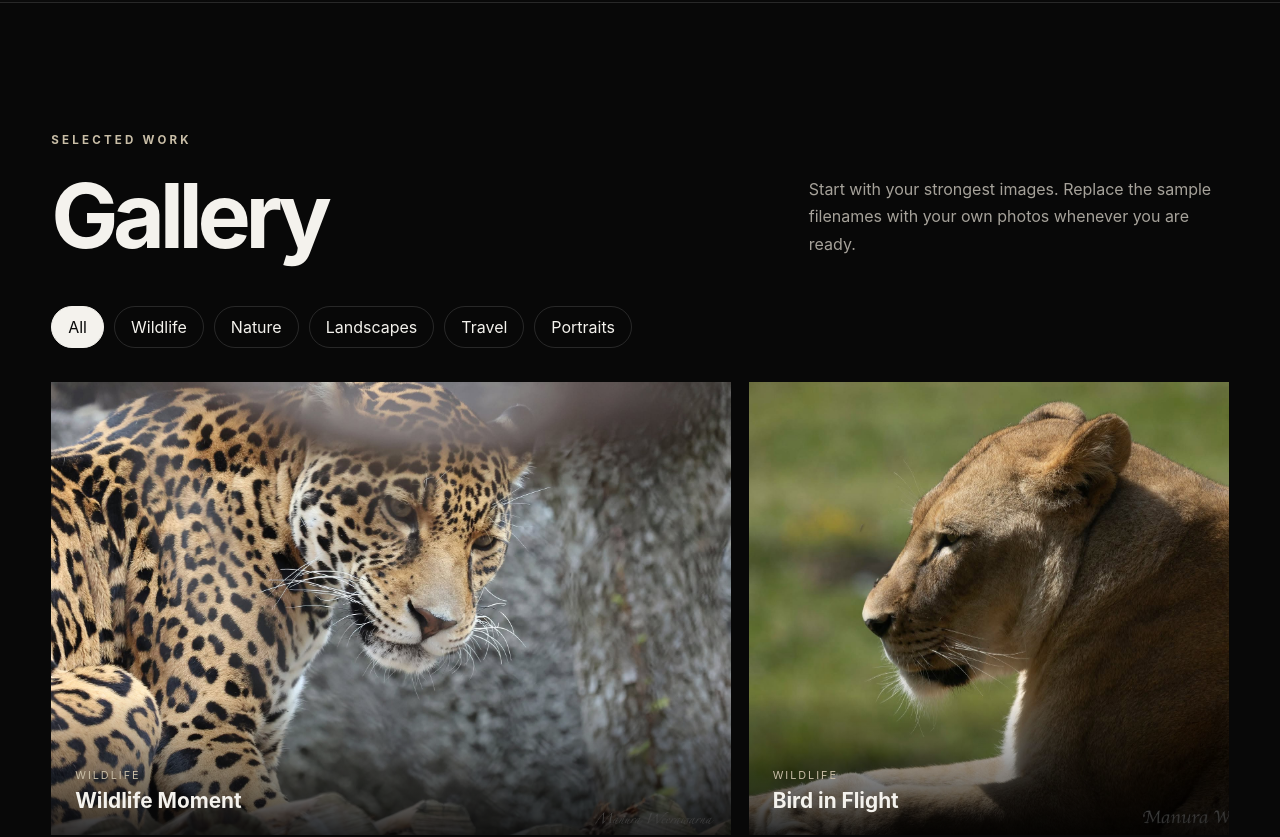
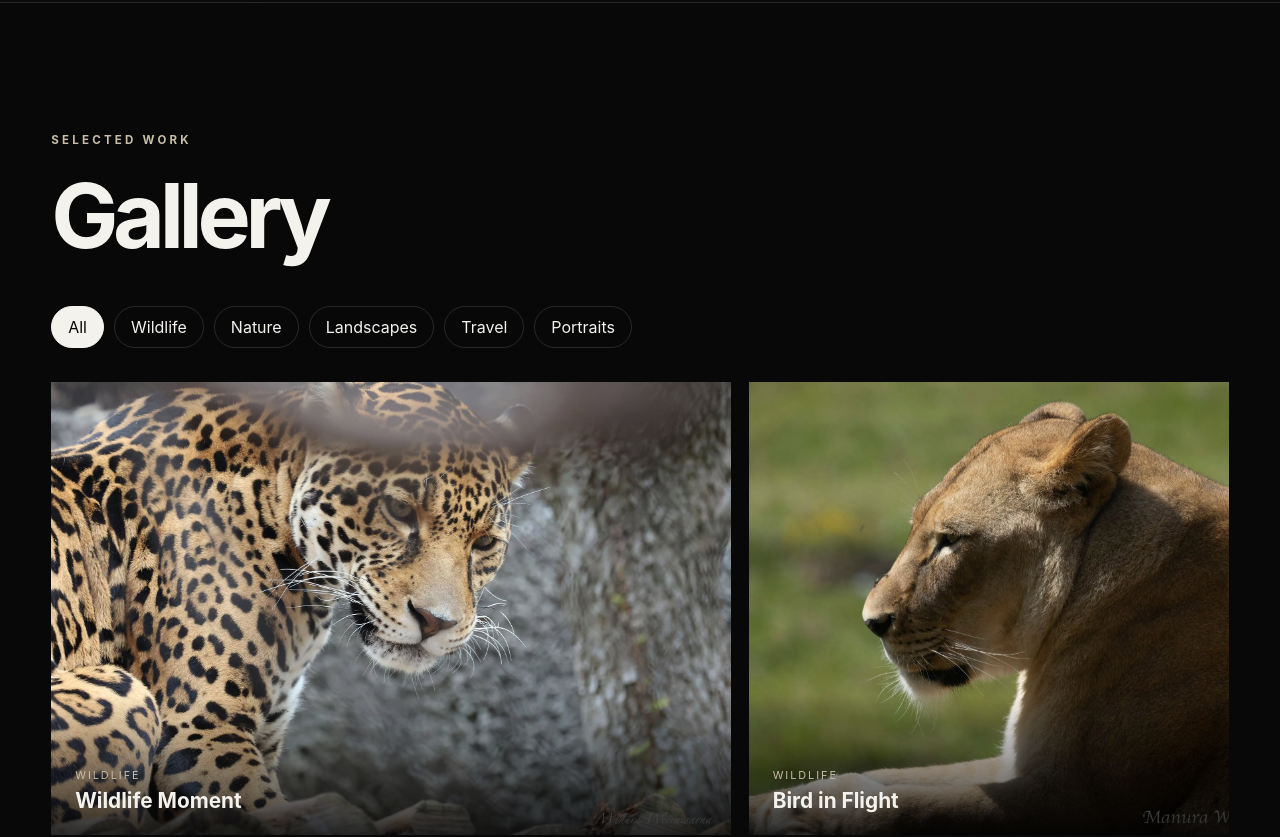
Before and after one commit to manurasysco/manuraphotography, a React (Vite) app: page / in a window 1280 px wide. Shown: the part 840-1677 px from the top of the page. Built offline with nearby package versions, Linux system fonts and the light colour scheme.

Commit message:
Remove gallery helper text and about details

```diff
--- a/src/main.jsx
+++ b/src/main.jsx
@@ -60,9 +60,8 @@ function App() {
         </section>
 
         <section id="gallery" className="section gallerySection">
-          <div className="sectionHeading">
+          <div className="sectionHeading singleHeading">
             <div><p className="eyebrow">Selected work</p><h2>Gallery</h2></div>
-            <p>Start with your strongest images. Replace the sample filenames with your own photos whenever you are ready.</p>
           </div>
 
           <div className="filters" aria-label="Photo categories">
@@ -89,8 +88,8 @@ function App() {
             <p>This portfolio brings together work captured over the past several years. The goal is simple: preserve meaningful moments and present them without distraction.</p>
             <dl className="aboutFacts">
               <div><dt>Based in</dt><dd>United States</dd></div>
-              <div><dt>Originally from</dt><dd>Sri Lanka</dd></div>
-              <div><dt>Camera</dt><dd>Canon R6 Mark II</dd></div>
+              {/* <div><dt>Originally from</dt><dd>Sri Lanka</dd></div>
+              <div><dt>Camera</dt><dd>Canon R6 Mark II</dd></div> */}
             </dl>
           </div>
         </section>
```
Also changed, not shown: public/photos/landscapes/landscape-2.jpg (added).
